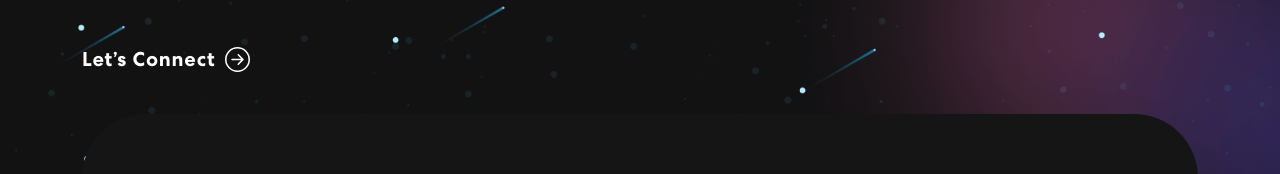
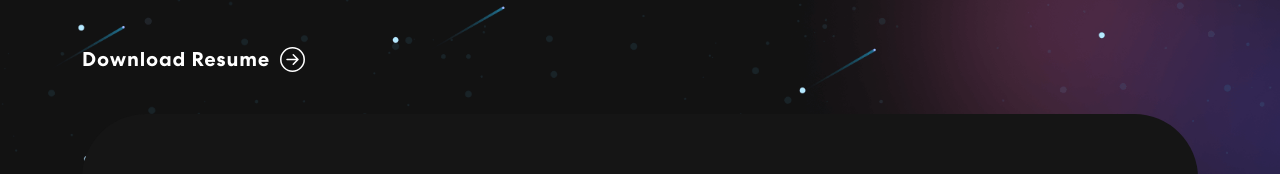
Before and after one commit to mrinmayray/my-portfolio, a React (Create React App) app: page / in a window 1280 px wide. Shown: the part 625-799 px from the top of the page. Built offline with nearby package versions, Linux system fonts and the light colour scheme.

Commit message:
Fix- Banner

```diff
--- a/src/components/Banner.js
+++ b/src/components/Banner.js
@@ -46,6 +46,12 @@ export const Banner = () => {
       setIndex(prevIndex => prevIndex + 1);
     }
   }
+  const handleConnect = () => {
+    const linkURL = 'https://drive.google.com/file/d/1czRJpjEROtj1QR0SQ5bU1AgEy9gq4BpL/view';
+
+    window.open(linkURL, '_blank');
+  };
+
 
   return (
     <section className="banner" id="home">
@@ -58,7 +64,7 @@ export const Banner = () => {
                 <span className="tagline">Welcome to my Portfolio</span>
                 <h1>{`Hi! 😄 I'm Mrinmay`} <span className="txt-rotate" dataPeriod="1000" data-rotate='[ "Software Developer", "Content Creator" ]'><span className="wrap">{text}</span></span></h1>
                   <p> I enjoy designing and building applications that solve real-world problems. I also love to share my knowledge and experience with others through my blog and YouTube channel. I'm always eager to learn new skills and technologies that can help me grow as a developer and a creator.</p>
-                  <button onClick={() => console.log('connect')}>Let’s Connect <ArrowRightCircle size={25} /></button>
+                  <button onClick={handleConnect}>Download Resume <ArrowRightCircle size={25} /></button>
               </div>}
             </TrackVisibility>
           </Col>
```
Also changed, not shown: src/assets/img/nav-icon5.svg.
